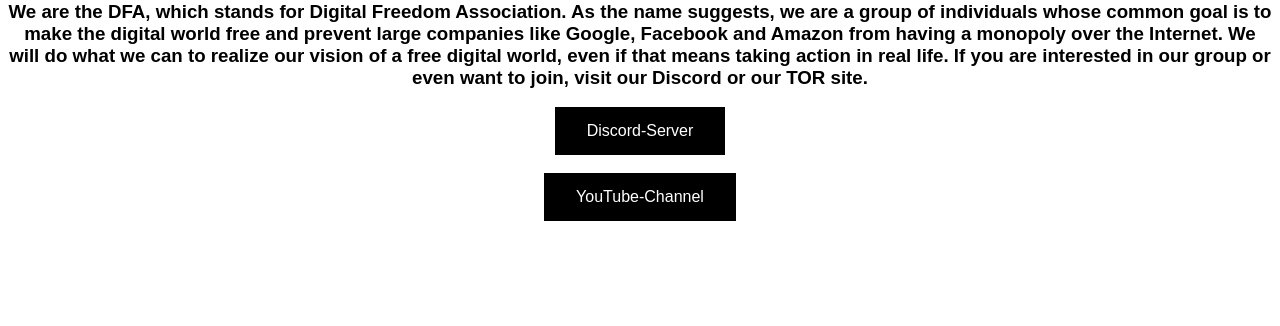
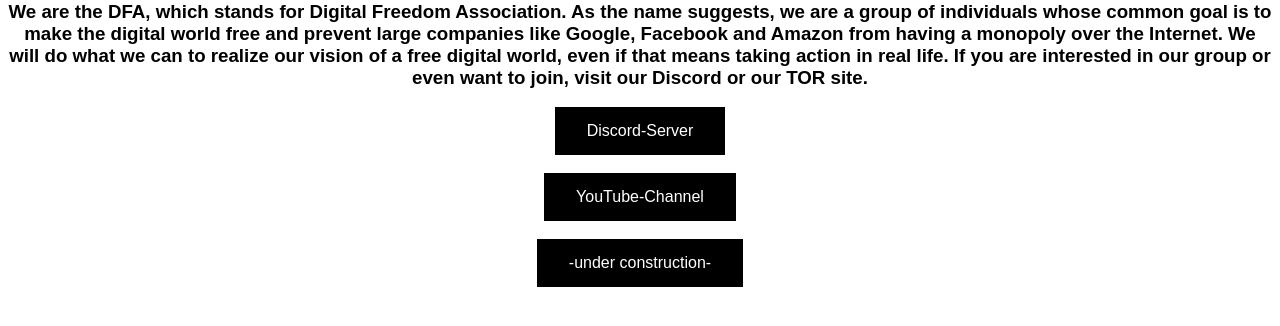
Before and after one commit to theherbert/dfa, a plain HTML site: page index.html in a window 1280 px wide. Shown: the part 346-672 px from the top of the page. Drawn offline with Linux system fonts and the light colour scheme.

Commit message:
Update index.html

```diff
--- a/index.html
+++ b/index.html
@@ -35,5 +35,7 @@
     <center><a href="https://discord.gg/DWUhDXeFjy" class="button">Discord-Server</a></center>
     <br>
     <center><a href="https://discord.gg/5mWY7Y5HvD" class="button">YouTube-Channel</a></center>
+    <br>
+    <center><a href="#" class="button">-under construction-</a></center>
 </body>
 </html>
```
